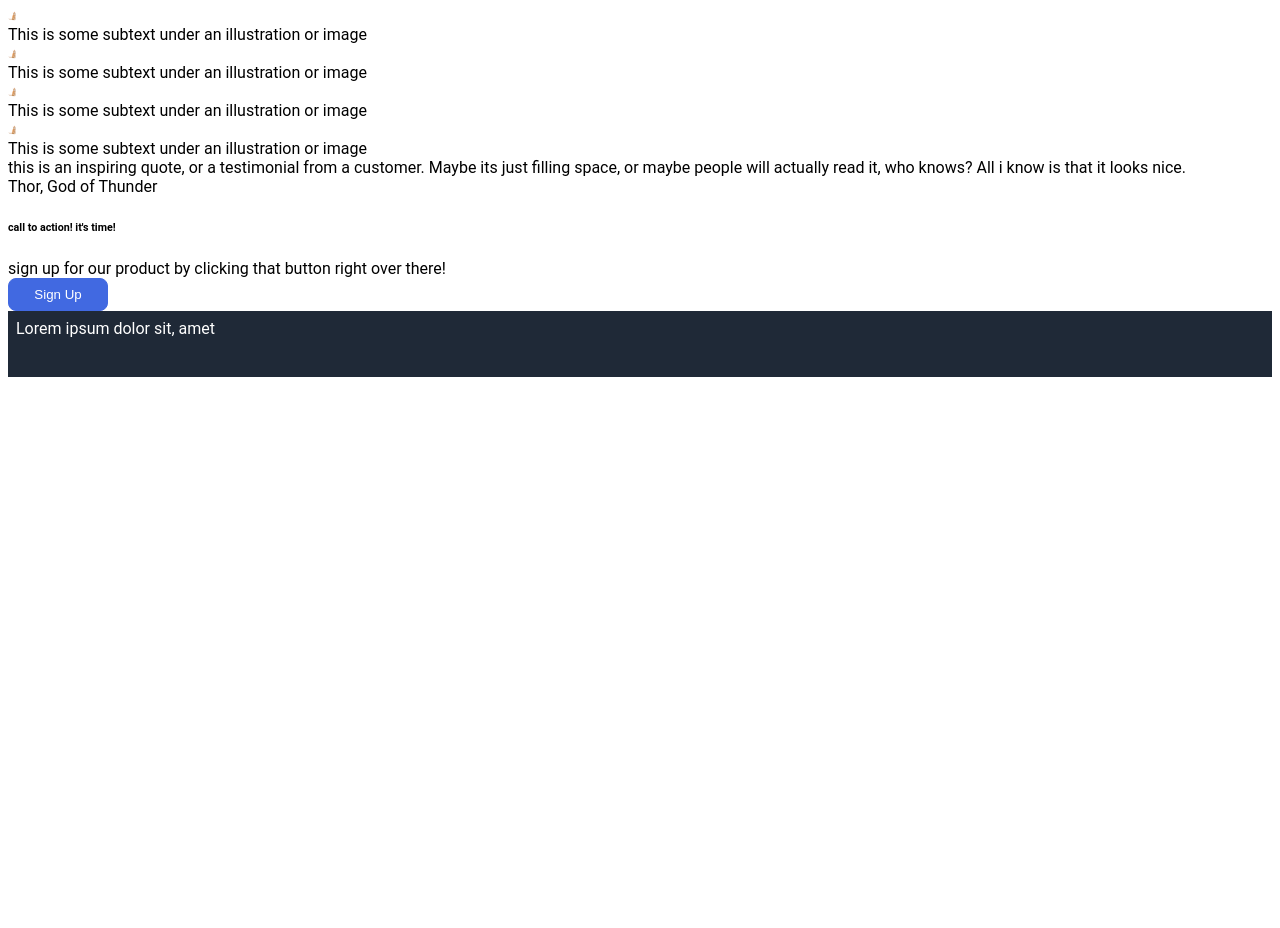
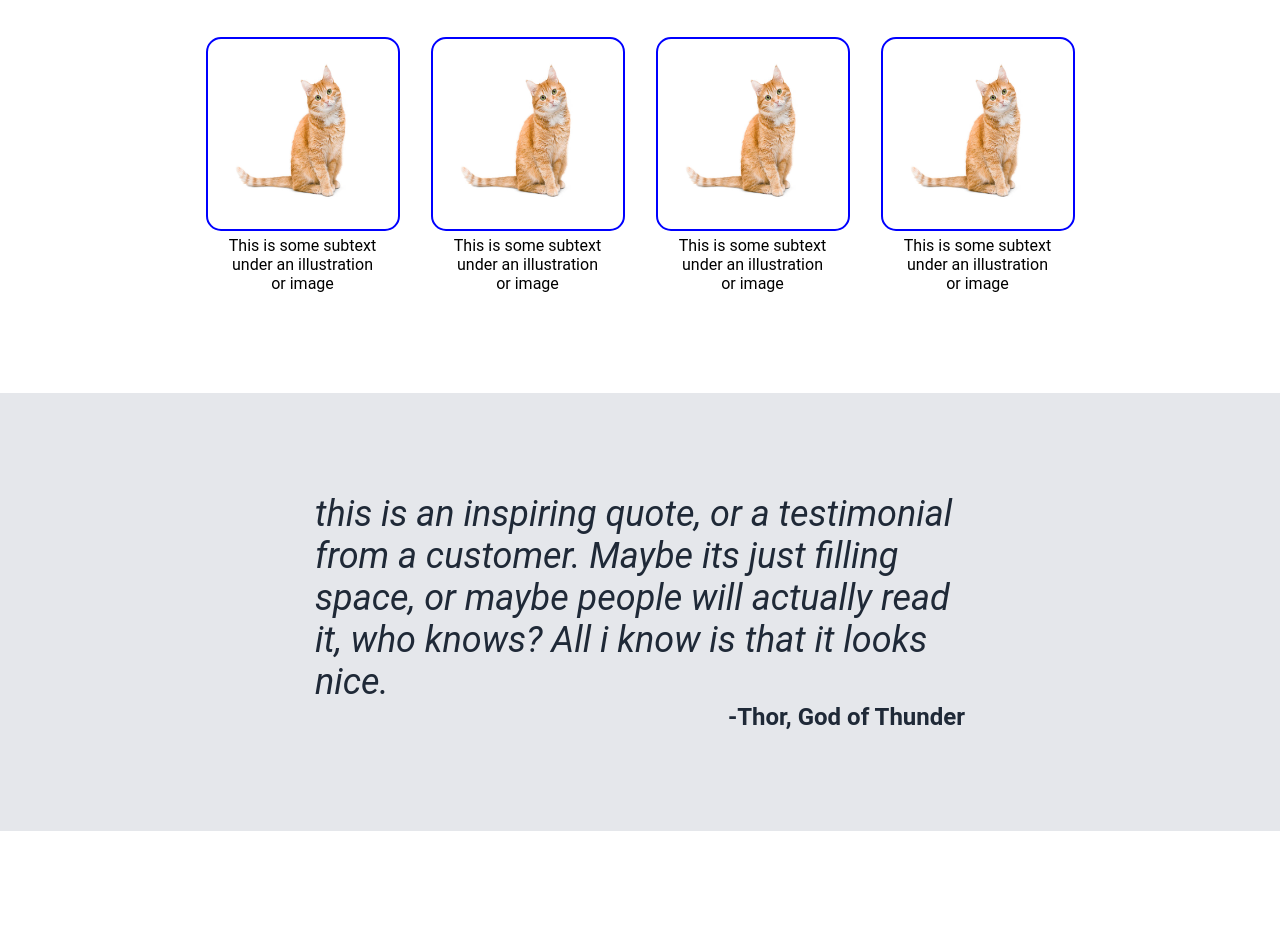
Before and after one commit to Daniel040506/Landing-Page-Practice, a plain HTML site: page index.html in a window 1280 px wide. Shown: the part 599-1527 px from the top of the page. Before the commit the page ends 984 px from the top, so only its background shows below. Drawn offline with Linux system fonts and the light colour scheme.

Commit message:
added css for rest of landing page

```diff
--- a/index.html
+++ b/index.html
@@ -31,7 +31,7 @@
 </div>
 <div class="SECTION2">
     <div class="InfoTitle">
-    <H1>Some Random Information</H1>
+    <H1>Some Random Information.</H1>
     </div>
     <div class="Infosection">
     <div class="Image_with_info">
@@ -58,7 +58,7 @@
         this is an inspiring quote, or a testimonial from a customer. Maybe its just filling space, or maybe people will actually read it, who knows? All i know is that it looks nice.
     </div>
     <div class="Quotesource">
-        Thor, God of Thunder
+        -Thor, God of Thunder
     </div>
 </div>
 <div class="SECTION4">
--- a/styles.css
+++ b/styles.css
@@ -4,6 +4,7 @@ body {
     flex-direction: column;
     flex: 1;
     align-items: stretch;
+    margin:0;
 }
 
 .SECTION1, .SECTION5 {
@@ -80,6 +81,138 @@ body {
 }
 
 
+.SECTION2 {
+
+    gap: 30px;
+    background-color: white;
+    display: flex;
+    flex-direction: column;
+    align-items: center;
+}
+
+.Infosection {
+    display: flex;
+    margin-bottom: 100px;
+    justify-content: space-between;
+    gap:75px;
+
+
+}
+
+.Image_with_info {
+    display:flex;
+  flex-direction: column;
+  text-wrap: wrap;
+  text-align: center;
+  width: 150px;
+  gap: 5px;
+  justify-content: center;
+  align-items: center;
+
+}
+
+.Image_with_info  img{
+    border-radius: 15px;
+  border: 2px solid blue;
+  padding: 20px;
+  width: 150px;
+  height: 150px;
+}
+
+
+.InfoTitle * {
+    font-size: 36px;
+    font-weight: bolder;
+    color: #1F2937;
+}
+
+.SECTION3 {
+    background-color: #E5E7EB;
+    display: flex;
+    flex-direction: column;
+    align-items: center;
+
+    padding:100px;
+}
+
+.Quotetext {
+    font-size: 36px;
+    font-style: italic;
+    color: #1F2937;
+
+    width: 650px;
+
+}
+
+.Quotesource {
+    text-align: right;
+    font-weight: bolder;
+    color: #1F2937;
+    font-size: 24px;
+    width:650px;
+}
+
+.SECTION4 {
+    display: flex;
+    justify-content: center;
+    align-items: center;
+
+    padding:100px;
+}
+
+.BlueSection {
+    width:900px;
+    height:150px;
+    background-color: #3882F6;
+    border-radius: 10px;
+
+
+    padding:12px;
+
+    display: flex;
+    justify-content: space-around;
+    align-items: center;
+}
+
+.SECTION4 button  {
+    height: 30px;
+    width:150px;
+    border-radius: 5px;
+  border: 2px solid white;
+  background-color: #3882F6;
+    font-size: 16px;
+    font-weight: bold;
+    padding:16px;
+    display: flex;
+    align-items: center;
+    justify-content: center;
+
+}
+
+.ButtonInfo {
+    color: #E5E7EB;
+    display: flex;
+    flex-direction: column;
+    justify-content: center;
+    gap:5px;
+}
+
+.ButtonInfo h6 {
+    font-size:24px;
+    font-weight: bold;
+    padding: 0px;
+    margin: 0px;
+    color:white;
+}
+
+.SECTION5 {
+    display: flex;
+    justify-content: center;
+    align-items: center;
+}
+
+
+
 ul {
     list-style-type: none;
     margin: 0px;
@@ -99,6 +232,6 @@ button {
 
 
 img {
-width:10px;
-height: 10px;
+width:100px;
+height: 100px;
 }
```
